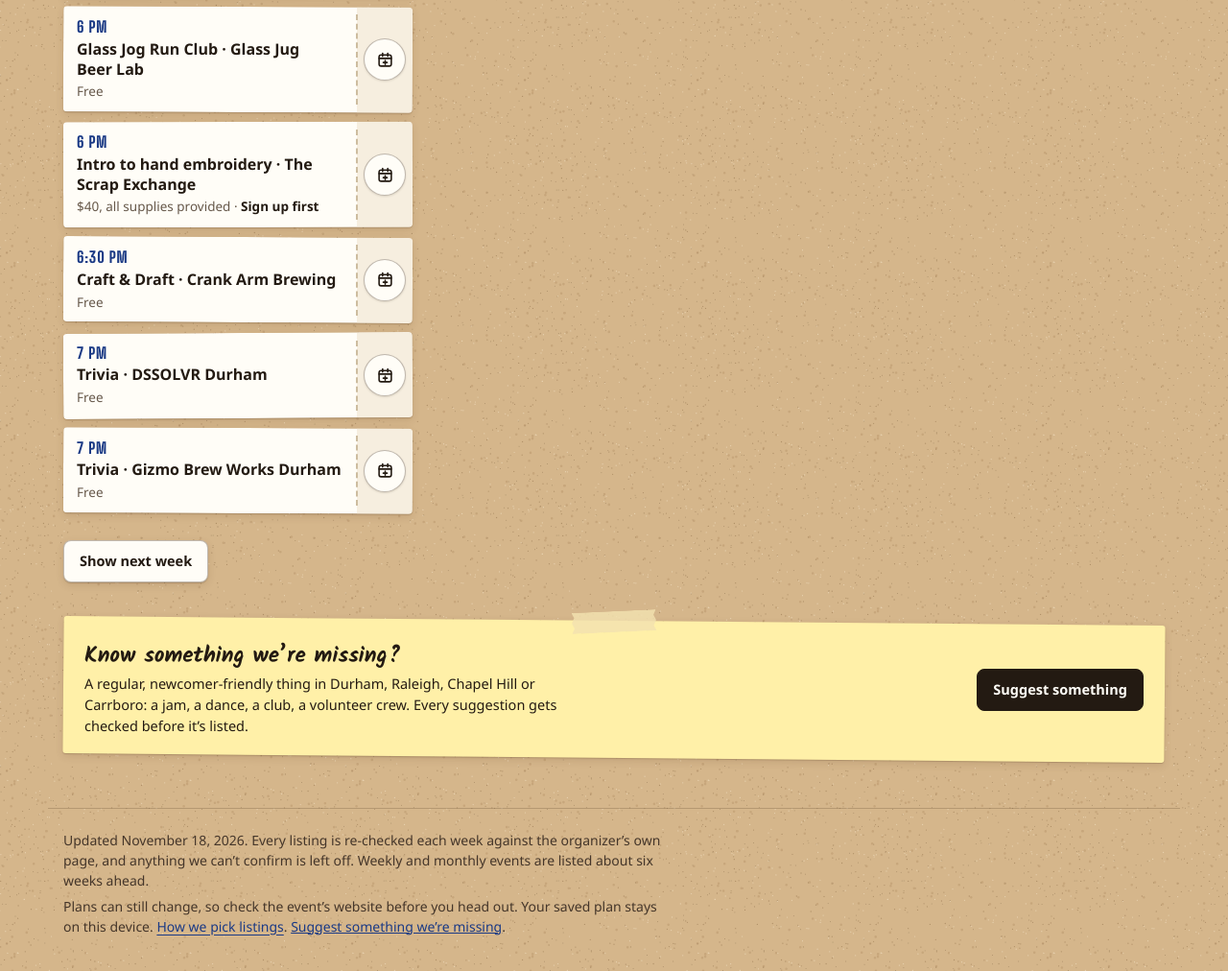
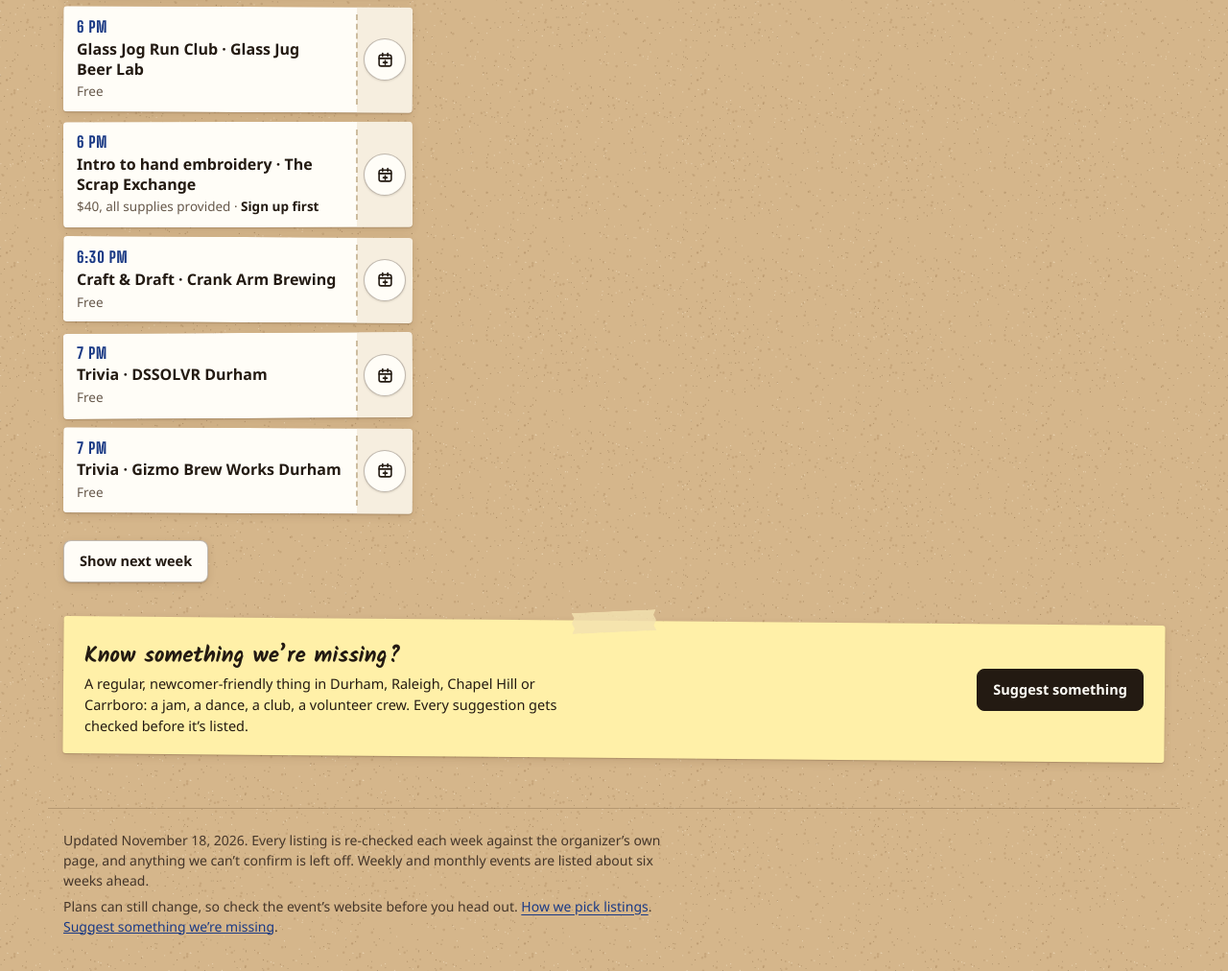
Before and after one commit to stephen-olson/same-time-next-week, a plain HTML site: page docs/index.html in a window 1280 px wide. Shown: the part 2937-3949 px from the top of the page at 96% size. Drawn offline with Linux system fonts and the light colour scheme; a web font is replaced by a local one.

Commit message:
Footer: drop the line about a saved plan (My plan is gone)
Co-Authored-By: Claude Opus 5.5 <noreply@anthropic.com>

```diff
--- a/docs/index.html
+++ b/docs/index.html
@@ -1106,7 +1106,7 @@ a { color: var(--ink-fg); }
   }
   function renderFoot() {
     $('foot').innerHTML = '<p>Updated ' + esc(fullDate(D.generated)) + '. Every listing is re-checked each week against the organizer\u2019s own page, and anything we can\u2019t confirm is left off. Weekly and monthly events are listed about six weeks ahead.</p>' +
-      '<p>Plans can still change, so check the event\u2019s website before you head out. Your saved plan stays on this device.' +
+      '<p>Plans can still change, so check the event\u2019s website before you head out.' +
       (D.counter ? ' Visits are counted anonymously, without cookies.' : '') +
       ' <button type="button" class="linkish footlink" data-rules="1">How we pick listings</button>.' +
       (safeUrl(D.suggestUrl) ? ' <a href="' + esc(D.suggestUrl) + '" target="_blank" rel="noopener noreferrer" data-track="suggest-listing">Suggest something we’re missing</a>.' : '') + '</p>';
```
Also changed, not shown: template.html (+1 -1 lines), 7 other files.
